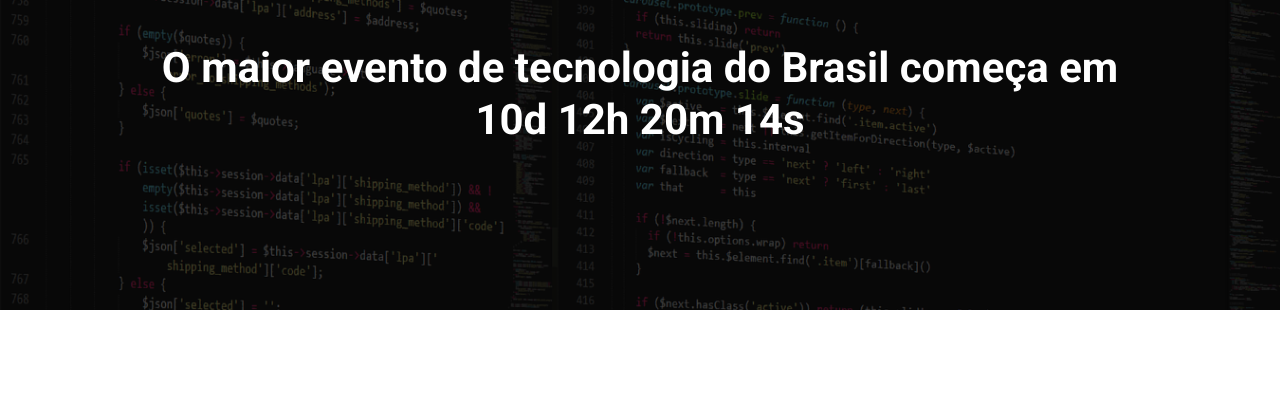
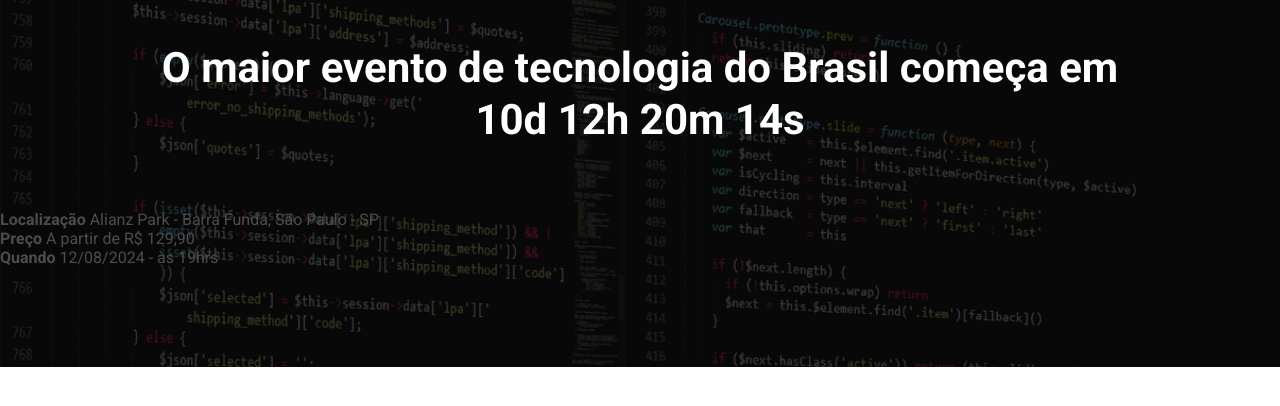
Before and after one commit to Anaflorentino/parcel_class, a website built with Parcel: page src/index.html in a window 1280 px wide. Shown: the part 166-572 px from the top of the page. Built offline with nearby package versions, Linux system fonts and the light colour scheme.

Commit message:
Modify index.html, add _infos_bar.scss, modify main.scss

```diff
--- a/src/index.html
+++ b/src/index.html
@@ -20,7 +20,22 @@
             <img class="hero__logo" src="./images/ebac_logo.svg" alt="EBAC">
             <p class="hero__text">O maior evento de tecnologia do Brasil começa em 10d 12h 20m 14s</p>
         </div>
-
+        <div class="infos-bar">
+            <ul>
+                <li class="infos-bar__item">
+                    <b>Localização</b>
+                    Alianz Park - Barra Funda, São Paulo - SP
+                </li>
+                <li class="infos-bar__item">
+                    <b>Preço</b>
+                    A partir de R$ 129,90
+                </li>
+                <li class="infos-bar__item">
+                    <b>Quando</b>
+                    12/08/2024 - às 19hrs
+                </li>
+            </ul>
+        </div>
     </header>
 
     <script src="/src/scripts/main.js"></script>
--- /dev/null
+++ b/src/styles/components/_infos_bar.scss
@@ -0,0 +1,3 @@
+.infos-bar {
+    display: flex;
+}
--- a/src/styles/main.scss
+++ b/src/styles/main.scss
@@ -1,4 +1,5 @@
 @use 'hero';
+@use './components/infos_bar';
 
 * {
     margin: 0;
```
